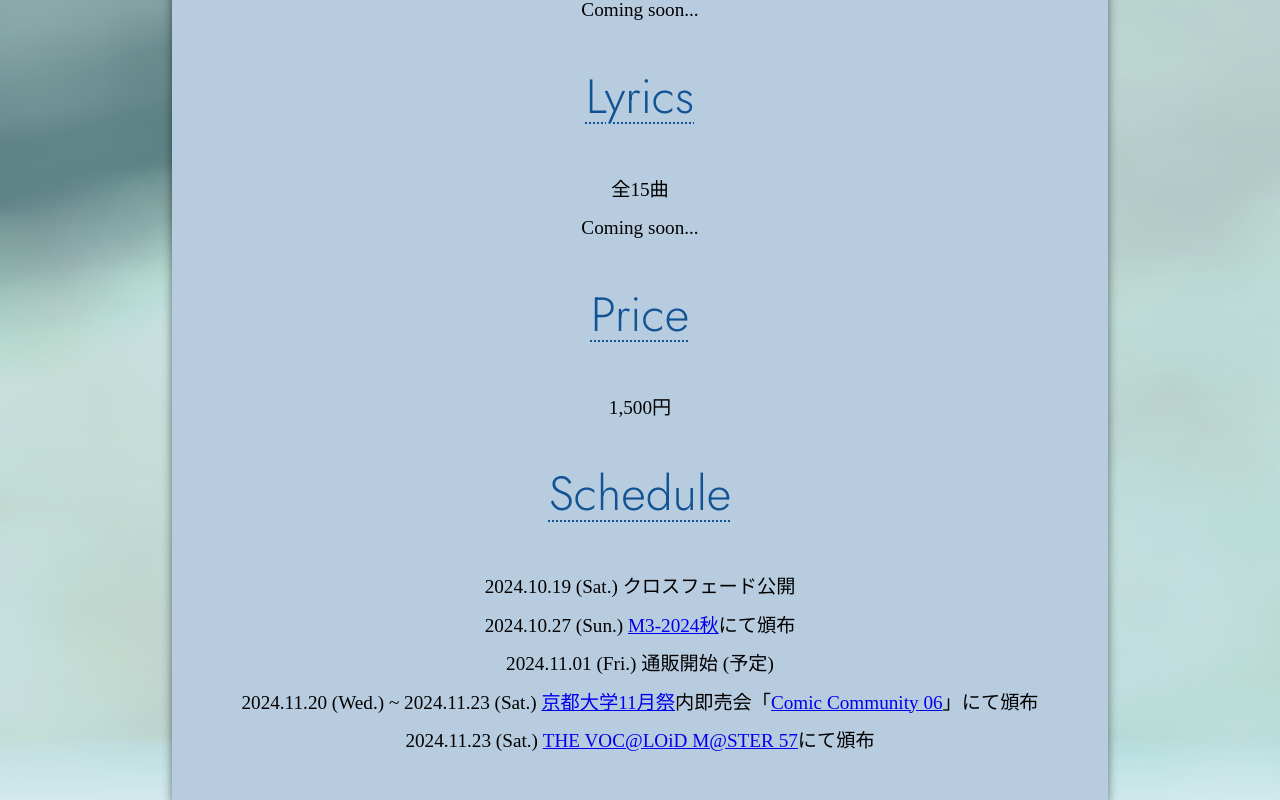
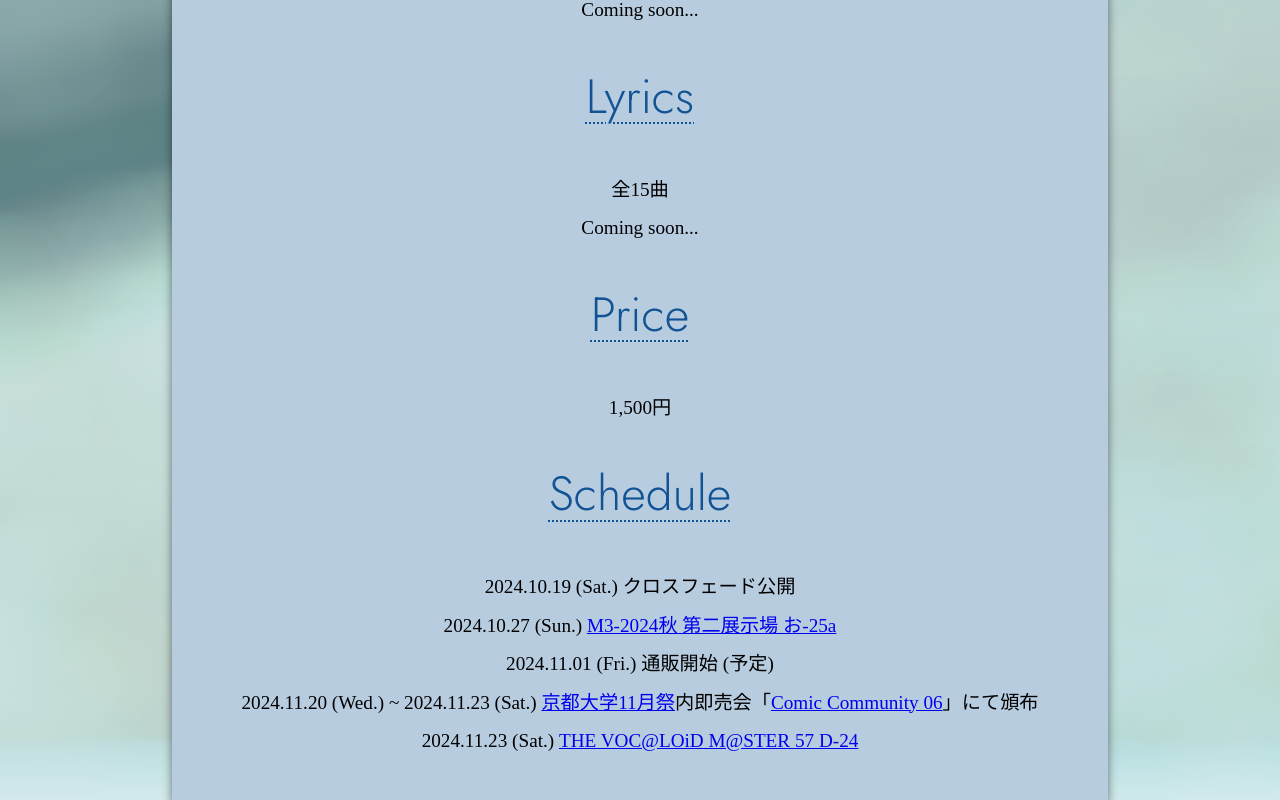
Before and after one commit to Bmbo-sprg/kyovoca2-web, a React (Vite) app: page / in a window 1280 px wide. Shown: the part 2324-3124 px from the top of the page. Built offline with nearby package versions, Linux system fonts and the light colour scheme; a web font is replaced by a local one.

Commit message:
スペース情報

```diff
--- a/src/App.tsx
+++ b/src/App.tsx
@@ -273,10 +273,10 @@ const Schedule = () => {
       <Header>Schedule</Header>
       <CenterText>
         2024.10.19 (Sat.) クロスフェード公開<br />
-        2024.10.27 (Sun.) <a href="https://www.m3net.jp/">M3-2024秋</a>にて頒布<br />
+        2024.10.27 (Sun.) <a href="https://www.m3net.jp/">M3-2024秋 第二展示場 お-25a</a><br />
         2024.11.01 (Fri.) 通販開始 (予定)<br />
         2024.11.20 (Wed.) ~ 2024.11.23 (Sat.) <a href="https://www.nf.la/">京都大学11月祭</a>内即売会「<a href="https://comicomm.netlify.app/">Comic Community 06</a>」にて頒布<br />
-        2024.11.23 (Sat.) <a href="https://www.ketto.com/tvm/">THE VOC@LOiD M@STER 57</a>にて頒布
+        2024.11.23 (Sat.) <a href="https://www.ketto.com/tvm/">THE VOC@LOiD M@STER 57 D-24</a>
       </CenterText>
     </>
   )
```
